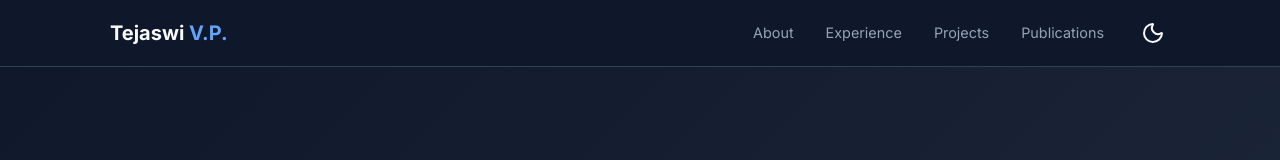
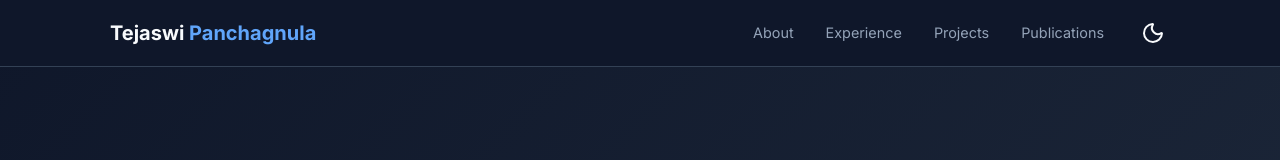
Before and after one commit to tejaswivp/tejaswivp.github.io, a plain HTML site: page index.html in a window 1280 px wide. Shown: the top 160 px of the page. Drawn offline with nearby package versions, Linux system fonts and the light colour scheme.

Commit message:
typo fix in name

```diff
--- a/index.html
+++ b/index.html
@@ -366,7 +366,7 @@
 
     <nav>
         <div class="container nav-content">
-            <div class="logo">Tejaswi <span>V.P.</span></div>
+            <div class="logo">Tejaswi <span> Panchagnula</span></div>
             <div class="nav-links">
                 <a href="#about">About</a>
                 <a href="#experience">Experience</a>
```
